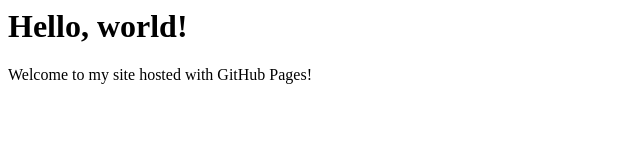
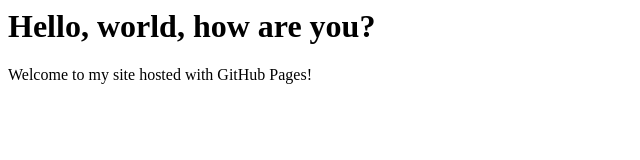
Before and after one commit to dpeck12/dantpeck.github.io, a plain HTML site: page index.html in a window 1280 px wide. Shown: the whole page, without its empty margins (0-640 px from the left). Drawn offline with Linux system fonts and the light colour scheme.

Commit message:
Update index.html

```diff
--- a/index.html
+++ b/index.html
@@ -1,7 +1,7 @@
 <html>
   <head><title>My Website</title></head>
   <body>
-    <h1>Hello, world!</h1>
+    <h1>Hello, world, how are you?</h1>
     <p>Welcome to my site hosted with GitHub Pages!</p>
   </body>
 </html>
```
